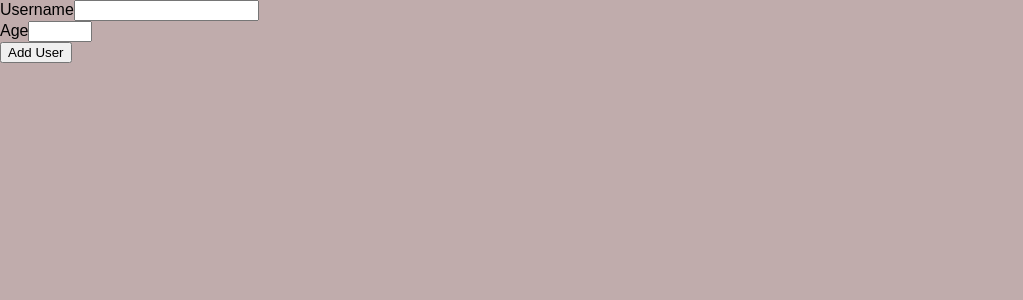
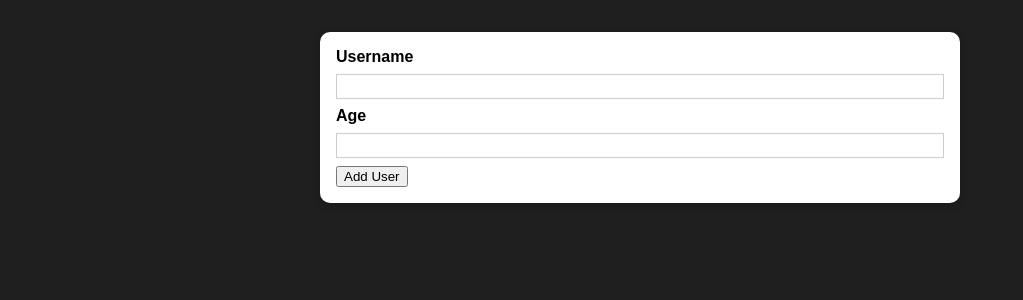
Before and after one commit to AbhayPatil-005/ReactJS-miniProjects, a React (Vite) app in the folder 02_react-concept-review/: page / in a window 1280 px wide. Shown: the top 300 px of the page, without its empty margins (0-1023 px from the left). Built offline with nearby package versions, Linux system fonts and the light colour scheme.

Commit message:
Made a Reusable Button

```diff
--- a/02_react-concept-review/src/App.jsx
+++ b/02_react-concept-review/src/App.jsx
@@ -1,22 +1,13 @@
-import { useState } from 'react'
-import AddUser from "./components/Users/AddUser.jsx"
-import './index.css'
+
+// import Card from './components/UI/Card'
+import AddUser from './components/Users/AddUser';
 
 function App() {
-  const [data, setData] = useState([])
-  const userDataHandler = (userData) => {
-    setData((prevState) => [userData, ...prevState])
-  }
   return (
     <div>
-      <AddUser onAddUser={userDataHandler} />
-      {data.map((user, index) => <div key={index}>
-                <p>{user.username} ({user.age})years old</p>
-              </div>
-        )
-      }
+      <AddUser />
     </div>
-  )
+  );
 }
 
-export default App
+export default App;
--- /dev/null
+++ b/02_react-concept-review/src/components/UI/Button.css
@@ -0,0 +1,18 @@
+.button {
+  font: inherit;
+  border: 1px solid #4f005f;
+  background: #4f005f;
+  color: white;
+  padding: 0.25rem 1rem;
+  cursor: pointer;
+}
+
+.button:hover,
+.button:active {
+  background: #741188;
+  border-color: #741188;
+}
+
+.button:focus {
+  outline: none;
+}
--- /dev/null
+++ b/02_react-concept-review/src/components/UI/Button.jsx
@@ -0,0 +1,8 @@
+import './Button.css'
+
+const Button =(props)=>{
+    return (
+        <button className={props.type || "button"}>{props.children}</button>
+    )
+}
+export default Button
--- /dev/null
+++ b/02_react-concept-review/src/components/UI/Card.css
@@ -0,0 +1,5 @@
+.card {
+  background: white;
+  box-shadow: 0 2px 8px rgba(0, 0, 0, 0.26);
+  border-radius: 10px;
+}
--- /dev/null
+++ b/02_react-concept-review/src/components/UI/Card.jsx
@@ -0,0 +1,10 @@
+// Write your code below:
+import './Card.css'
+const Card = (props) => {
+  return (
+    <div className={`card ${props.className}`}>
+        {props.children}
+    </div>)
+}
+
+export default Card
--- /dev/null
+++ b/02_react-concept-review/src/components/Users/AddUser.css
@@ -0,0 +1,26 @@
+.input {
+  margin: 2rem auto;
+  padding: 1rem;
+  width: 90%;
+  max-width: 40rem;
+}
+
+.input label {
+  display: block;
+  font-weight: bold;
+  margin-bottom: 0.5rem;
+}
+
+.input input {
+  font: inherit;
+  display: block;
+  width: 100%;
+  border: 1px solid #ccc;
+  padding: 0.15rem;
+  margin-bottom: 0.5rem;
+}
+
+.input input:focus {
+  outline: none;
+  border-color: #4f005f;
+}
--- a/02_react-concept-review/src/components/Users/AddUser.jsx
+++ b/02_react-concept-review/src/components/Users/AddUser.jsx
@@ -1,33 +1,28 @@
-// Write your code below:
-const AddUser = (props) => {
-  function addUserHandler(event) {
-    event.preventDefault()
-    const userData = {
-      username: event.target.username.value,
-      age: event.target.age.value
-    }
-    props.onAddUser(userData)
+// Write your code at relevant places in the code below:
+import Card from "../UI/Card"
+import "./AddUser.css"
+import Button from '../UI/Button'
 
-  }
+const AddUser = () => {
+  const addUserHandler = (event) => {
+    event.preventDefault();
+  };
+
   return (
-    <form onSubmit={addUserHandler}>
-      <div>
-        <div>
-          <label htmlFor="username">Username</label>
+    <Card className="input">
+
+      <form onSubmit={addUserHandler}>
+          <label htmlFor="username" >Username</label>
           <input id="username" type="text" />
-        </div>
 
-        <div>
           <label htmlFor="age">Age</label>
-          <input id="age" type="number" min="0" max="100" />
-        </div>
+          <input id="age" type="number"  />
 
-          <div>
-            <button type="submit">Add User</button>
-          </div>
-      </div>
-    </form>
-  )
-}
+          <Button type="submit">Add User</Button>
+      </form>
 
-export default AddUser
+    </Card>
+  );
+};
+
+export default AddUser;
--- a/02_react-concept-review/src/index.css
+++ b/02_react-concept-review/src/index.css
@@ -4,7 +4,7 @@
 
 html {
   font-family: sans-serif;
-  background: #c0acac;
+  background: #1f1f1f;
 }
 
 body {
```
